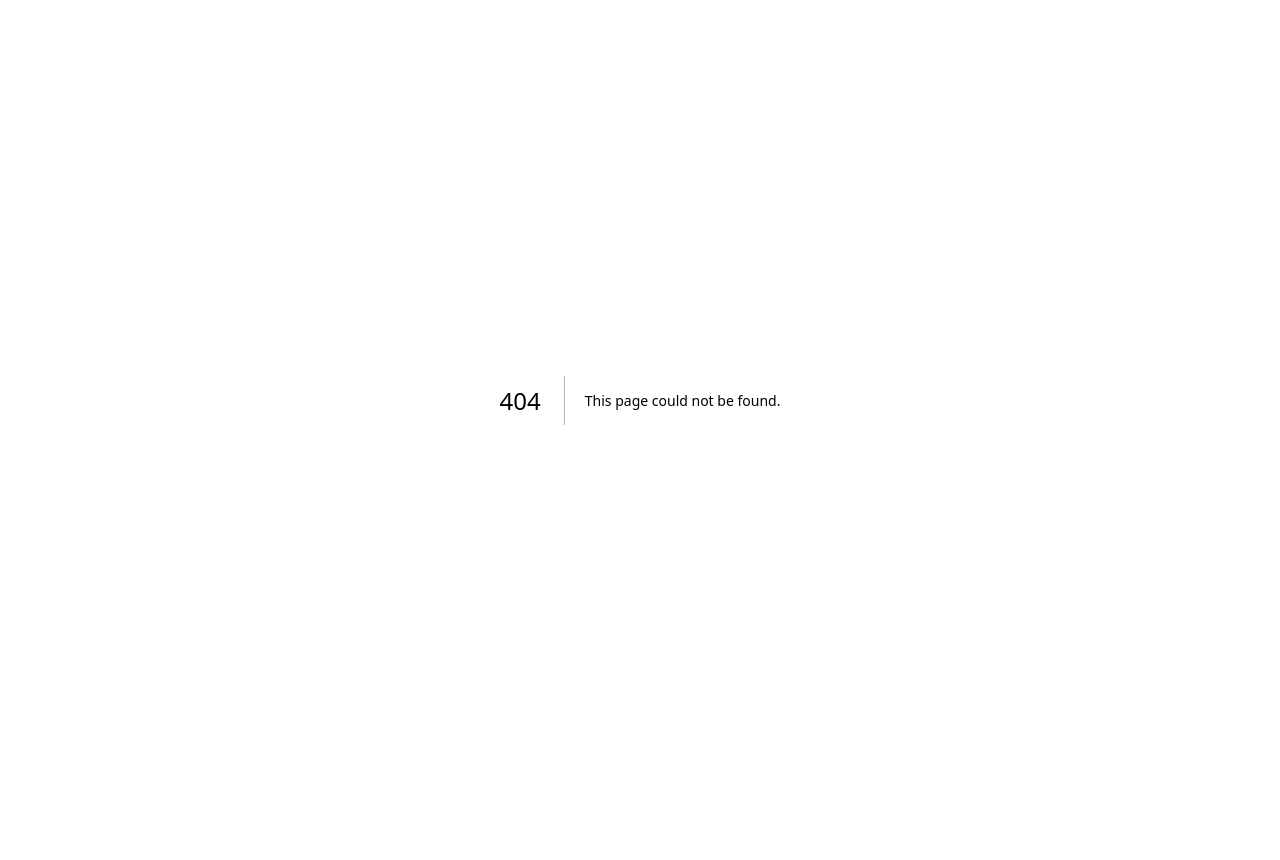
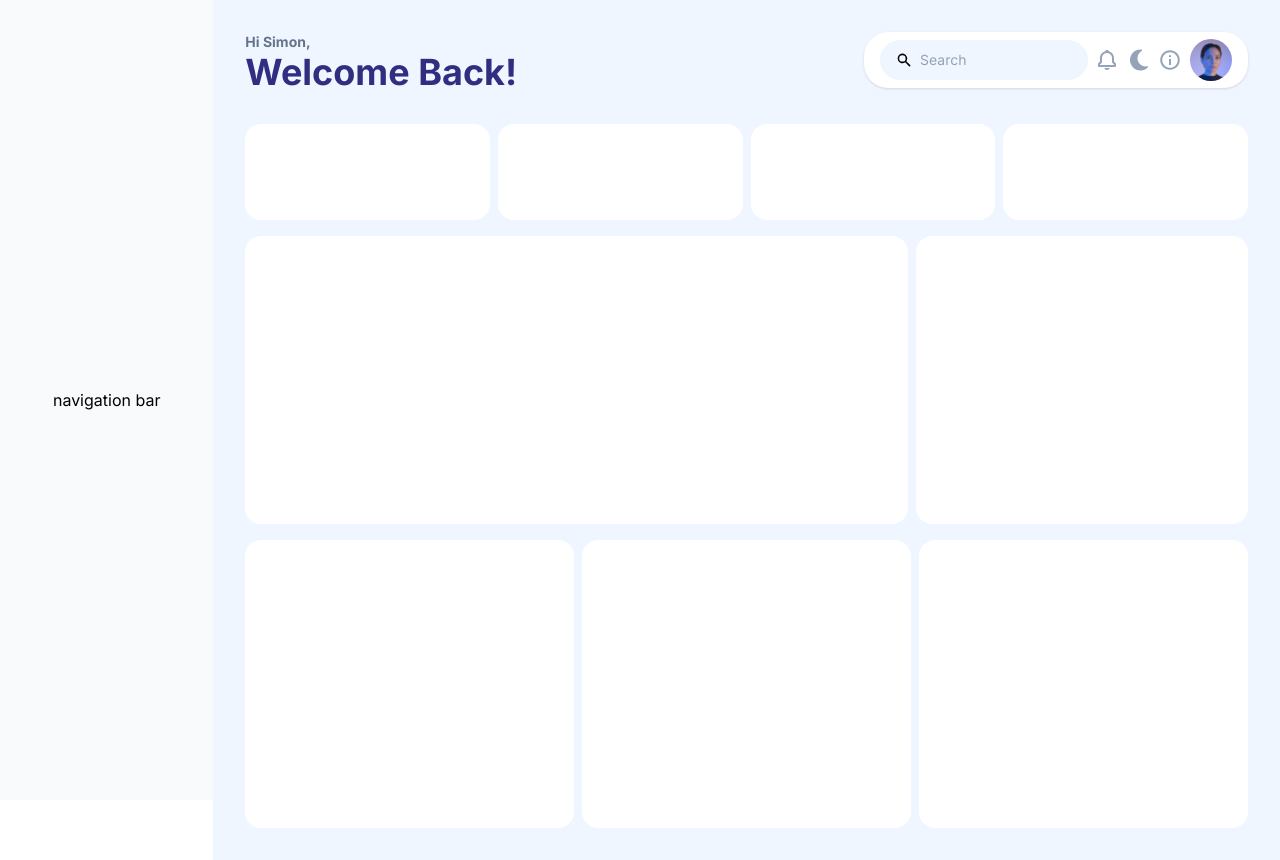
Before and after one commit to Simondelali/menugenius-frontend, a Next.js app: page /admin in a window 1280 px wide. Before the commit this address had no page. Before the commit the page ends 800 px from the top, so only its background shows below. Built offline with nearby package versions, Linux system fonts and the light colour scheme.

Commit message:
create admin layout &  route

```diff
--- a/package.json
+++ b/package.json
@@ -12,7 +12,8 @@
     "axios": "^1.7.2",
     "next": "14.2.3",
     "react": "^18",
-    "react-dom": "^18"
+    "react-dom": "^18",
+    "react-icons": "^5.2.1"
   },
   "devDependencies": {
     "eslint": "^8",
--- /dev/null
+++ b/src/app/admin/(overview)/page.js
@@ -0,0 +1,54 @@
+import Link from "next/link";
+import Image from "next/image";
+
+import { HiSearch } from "react-icons/hi";
+import { BiBell } from "react-icons/bi";
+import { FaMoon } from "react-icons/fa6";
+import { IoMdInformationCircleOutline } from "react-icons/io";
+
+export default function Page() {
+  return (
+    <div>
+      <div className="flex justify-between">
+        <div>
+          <p className="text-slate-500 text-sm font-bold">Hi Simon,</p>
+          <p className="text-indigo-900 text-4xl font-bold">Welcome Back!</p>
+        </div>
+        <div className="w-96 h-14 bg-white rounded-3xl shadow flex items-center px-4 justify-between">
+          <div className="w-52 h-10 bg-blue-50 rounded-3xl flex justify-start items-center px-4">
+            <HiSearch />
+            <p className="text-slate-400 text-sm font-normal ml-2">Search</p>
+          </div>
+          <BiBell size={24} className="text-slate-400" />
+          <FaMoon size={24} className="text-slate-400" />
+          <IoMdInformationCircleOutline size={24} className="text-slate-400" />
+          <Image
+            width="42"
+            height="42"
+            alt="profile img"
+            src="/images/Elipse 5.png"
+            className="rounded-3xl"
+          />
+        </div>
+      </div>
+    <div className="flex justify-between mt-8 gap-2">
+      <div className="w-3/12 h-24 bg-white rounded-2xl"></div>
+      <div className="w-3/12 h-24 bg-white rounded-2xl"></div>
+      <div className="w-3/12 h-24 bg-white rounded-2xl"></div>
+      <div className="w-3/12 h-24 bg-white rounded-2xl"></div>
+    </div>
+
+    <div className="flex justify-between mt-4 gap-2">
+      <div className="relative w-4/6 h-72 bg-white rounded-2xl"></div>
+      <div className="w-2/6 h-72 bg-white rounded-2xl"></div>
+    </div>
+
+    <div className="flex justify-between mt-4 gap-2">
+      <div className="w-2/6 h-72 bg-white rounded-2xl"></div>
+      <div className="w-2/6 h-72 bg-white rounded-2xl"></div>
+      <div className="w-2/6 h-72 bg-white rounded-2xl"></div>
+    </div>
+
+    </div>
+  );
+}
--- /dev/null
+++ b/src/app/admin/layout.js
@@ -0,0 +1,20 @@
+
+export default function Layout ({children}){
+    return(
+    <div className="flex">
+      <div className="h-screen hidden lg:flex w-1/6 justify-center items-center overflow-hidden bg-gray-50">
+        <SideNav />
+      </div>
+      <div className="min-h-min w-full lg:w-5/6 p-8 bg-blue-50">
+        {children}
+      </div>
+    </div>
+
+  )
+}
+
+export function SideNav(){
+    return(
+        <div>navigation bar</div>
+    )
+}
```
Also changed, not shown: public/images/Elipse 5.png (added), 1 other file (tests, documents, lock files or other folders).
